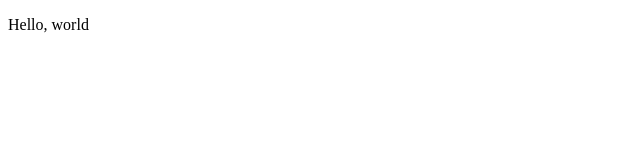
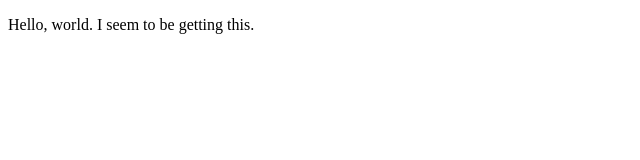
Before and after one commit to jordandm999/sample_website, a plain HTML site: page index.html in a window 1280 px wide. Shown: the whole page, without its empty margins (0-640 px from the left). Drawn offline with Linux system fonts and the light colour scheme.

Commit message:
Made the skeleton

```diff
--- a/index.html
+++ b/index.html
@@ -5,7 +5,7 @@
         <meta charset="utf-8">
     </head>
     <body>
-        <p>Hello, world</p>
+        <p>Hello, world. I seem to be getting this.</p>
     </body>
 
 
```
